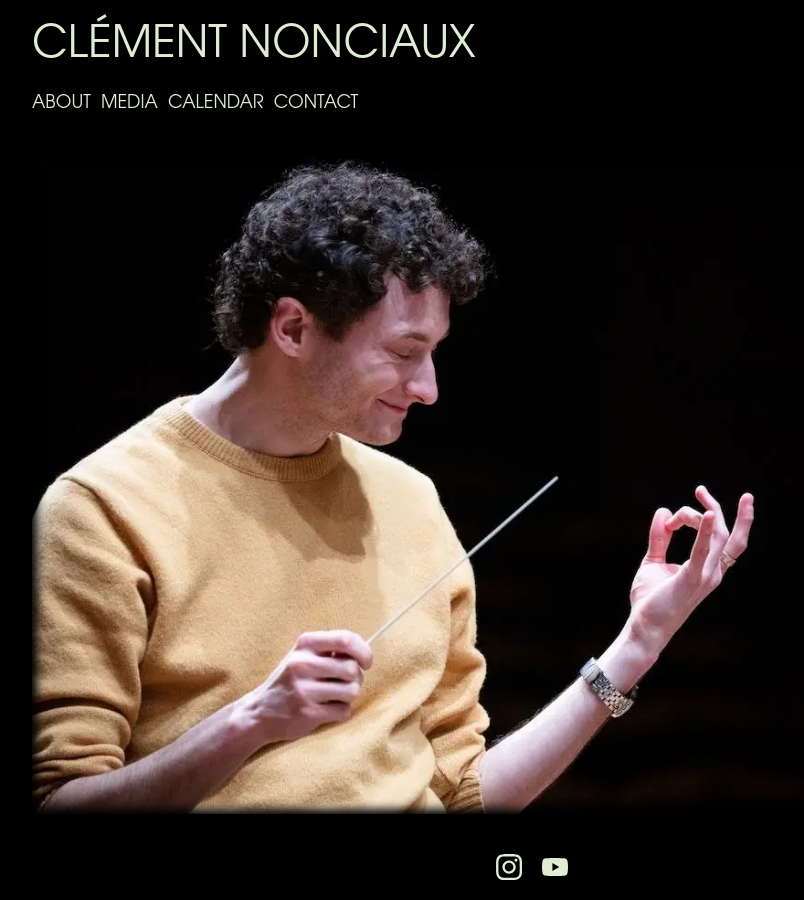
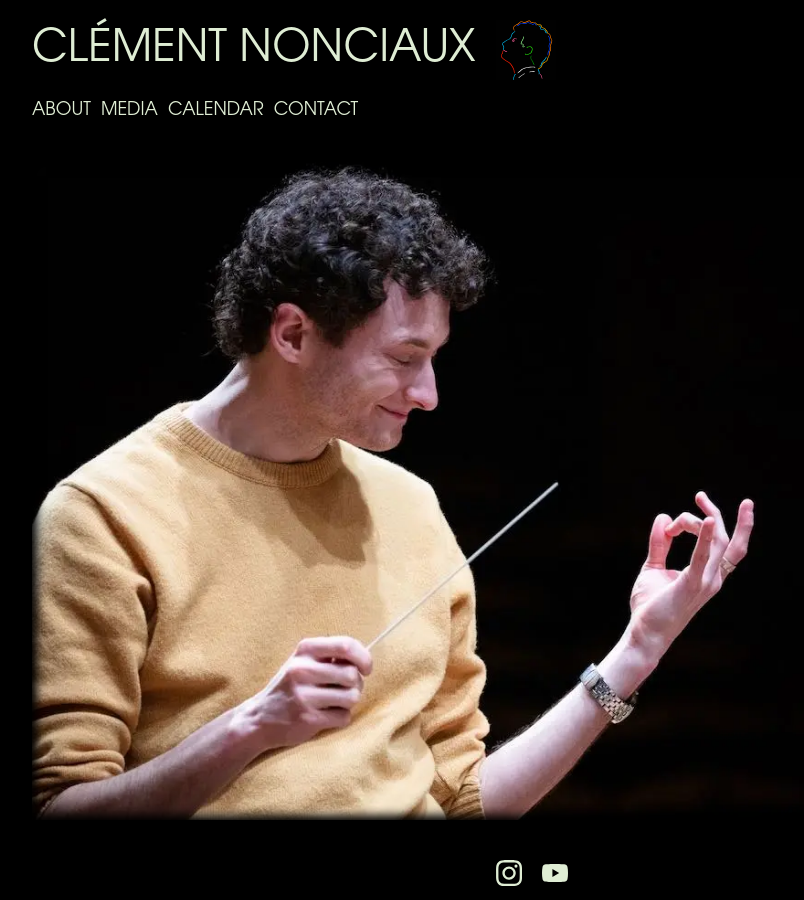
Before and after one commit to martincadoux/clementnonciaux.com, a Jekyll site: the page built from index.html, in a window 1280 px wide. Shown: the whole page, without its empty margins (108-912 px from the left). Built offline with Jekyll 4.4.1, drawn with Linux system fonts in a browser that asks for light colours.

Commit message:
Add header logo

```diff
--- a/_layouts/default.html
+++ b/_layouts/default.html
@@ -14,7 +14,10 @@
 
 <body class="{{ page.height }}" style="color: {{ page.color }}">
   <header class="header layout-container">
-    <a class="header__home" href="/">Clément Nonciaux</a>
+    <a class="header__home" href="/">
+      <span class="header__label">Clément Nonciaux</span>
+      <img class="header__logo" src="/assets/images/logo.svg" alt="" width="60" height="60">
+    </a>
     {% include navigation.html %}
   </header>
 
--- a/_sass/base/_layout.scss
+++ b/_sass/base/_layout.scss
@@ -63,7 +63,9 @@
   flex: 0 0 auto;
 
   &__home {
-    display: block;
+    display: flex;
+    align-items: center;
+    gap: var(--layout-gap);
     margin-block-end: var(--layout-gap);
     font-size: 3rem;
     font-weight: 500;
@@ -73,6 +75,14 @@
     @media (min-width: 40em) {
       font-size: 4.4rem;
     }
+  }
+
+  &__label {
+    flex: 0 1 auto;
+  }
+
+  &__logo {
+    flex: 0 0 auto;
   }
 }
 
```
Also changed, not shown: assets/images/logo.svg (added).
